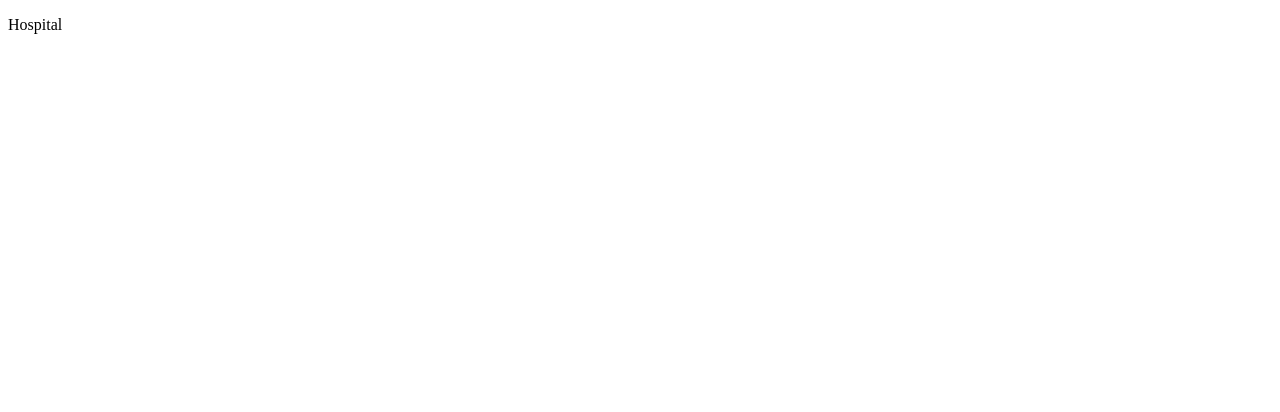
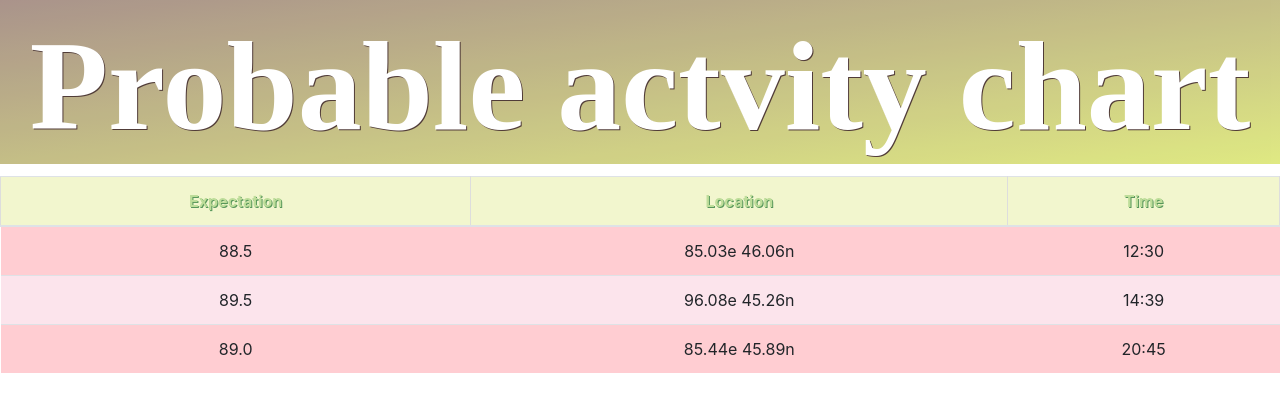
Before and after one commit to lakshyav001/AA, a plain HTML site: page hospital/index.html in a window 1280 px wide. Drawn offline with nearby package versions, Linux system fonts and the light colour scheme.

Commit message:
hospital

```diff
--- a/hospital/index.html
+++ b/hospital/index.html
@@ -1,8 +1,45 @@
 <!doctype html>
 <html>
+
 <head>
+<title>Life Jacket-Hospital</title>
+<meta name="viewport" content="width=device-width, initial-scale=1">
+<link rel="stylesheet" href="https://maxcdn.bootstrapcdn.com/bootstrap/4.0.0/css/bootstrap.min.css" integrity="sha384-Gn5384xqQ1aoWXA+058RXPxPg6fy4IWvTNh0E263XmFcJlSAwiGgFAW/dAiS6JXm" crossorigin="anonymous">
+<link rel="stylesheet" href="https://cdnjs.cloudflare.com/ajax/libs/font-awesome/4.7.0/css/font-awesome.min.css">
+<link rel="stylesheet" href="style.css">
+<header>
+  <h1 class="text-center">Probable actvity chart</h1>
+</header>
 </head>
+
 <body>
-<p>Hospital</p>
-</body
-</html>
+  <table class="table text-center">
+      <thead>
+        <tr class="heading">
+          <th>Expectation</th>
+          <th>Location</th>
+          <th>Time</th>
+        </tr>
+      </thead>
+      <tbody>
+        <tr class="java">
+          <td>88.5</td>
+          <td>85.03e 46.06n</td>
+          <td>12:30</td>
+        </tr>
+        <tr class="java">
+          <td>89.5</td>
+          <td>96.08e 45.26n</td>
+          <td>14:39</td>
+        </tr>
+        <tr class="java">
+          <td>89.0</td>
+          <td>85.44e 45.89n</td>
+          <td>20:45</td>
+        </tr>
+      </tbody>
+    </table>
+  </div>
+
+</body>
+ </html>
--- a/hospital/style.css
+++ b/hospital/style.css
@@ -0,0 +1,49 @@
+*{
+padding: 0;
+margin: 0 auto;
+}
+table{
+  top:80px;
+  margin-top: 1%;
+}
+th {
+    border: 1px solid #dddddd;
+    text-align: center;
+    padding: 8px;
+    background-color: #F0F4C3;
+}
+tr:nth-child(even) {
+    background-color: #FCE4EC;
+}
+
+tr:nth-child(odd) {
+    background-color: #FFCDD2;
+}
+
+h1 {
+  margin: 0 auto;
+  font-family: "Times New Roman", Times, serif;
+  height: 100px width: 100px;
+  padding-top: 10px;
+  text-align: center;
+  font-size: 10vw;
+  font-weight: bold;
+  color: white;
+}
+h1:hover{
+  text-shadow: 1px 1px #3E2723;
+}
+header{
+  background:linear-gradient(to bottom right, #A1887F, #DCE775);
+  opacity: 0.8;
+  width: 100%;
+  position: relative;
+}
+header:hover{
+  opacity:0.9
+}
+.heading{
+  opacity:0.8;
+  color: #AED581;
+  text-shadow: 1px 1px #2E7D32;
+}
```
